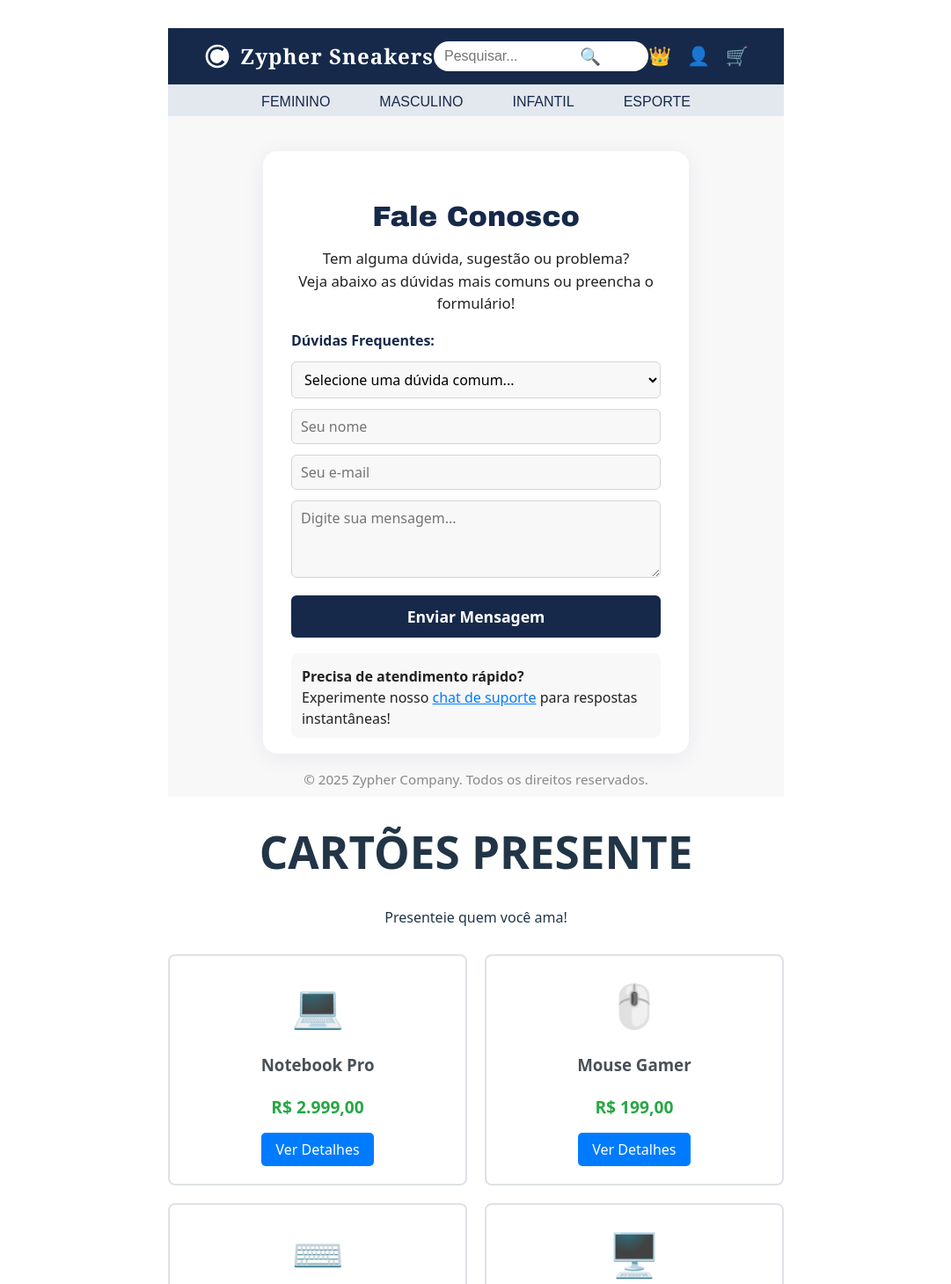
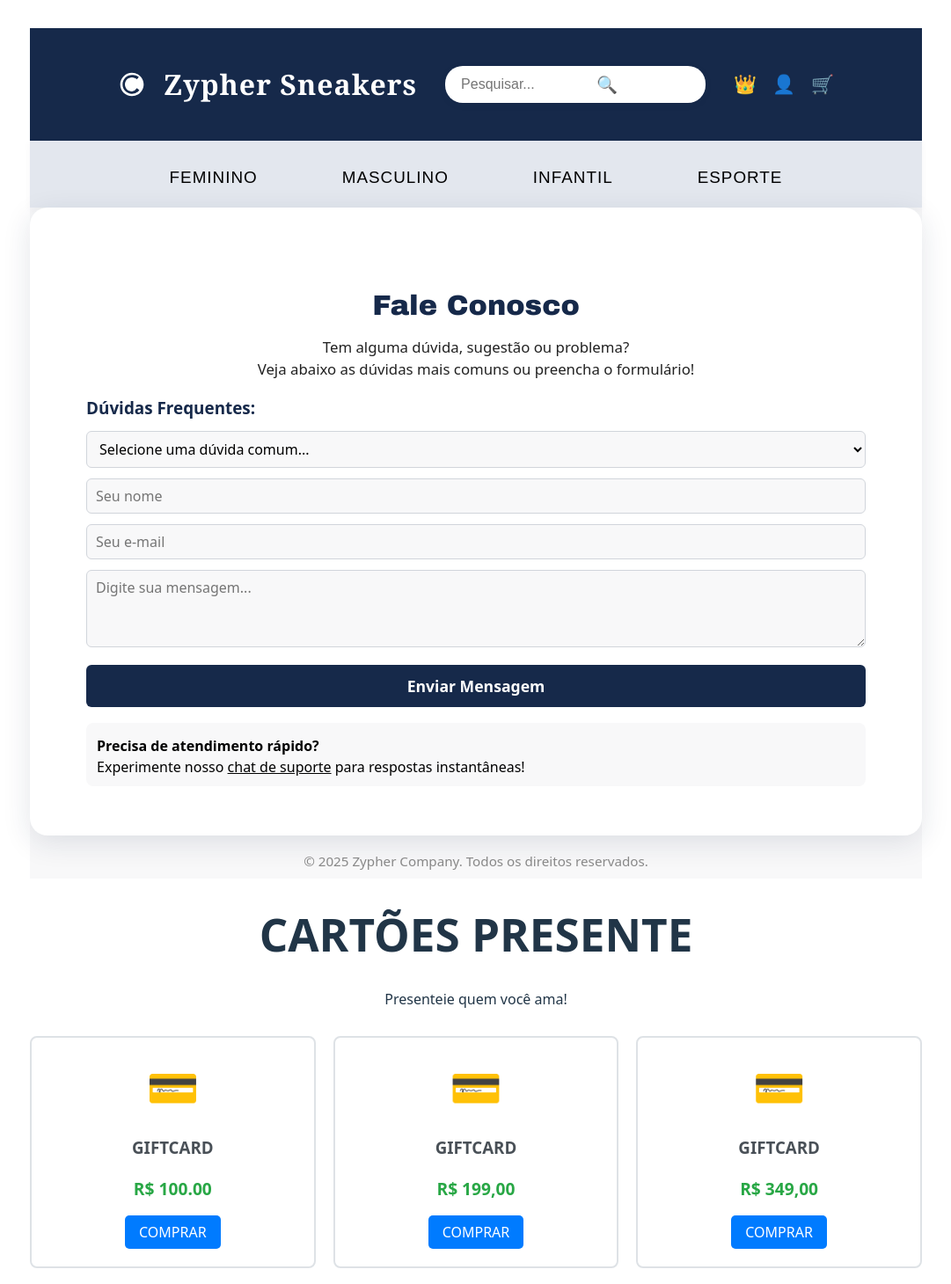
Before and after one commit to miguel-zacharias/VUE---ZYPHER, a Vue app in the folder zypher_vue/: page / in a window 1280 px wide. Shown: the top 1460 px of the page at 88% size, without its empty margins (99-1180 px from the left). Built offline with nearby package versions, Linux system fonts and the light colour scheme.

Commit message:
arrumado NAO MUDEM!! A NAO SER PRA ESTILIZAR!

```diff
--- a/zypher_vue/src/components/Faleconosco.vue
+++ b/zypher_vue/src/components/Faleconosco.vue
@@ -3,7 +3,9 @@
 	<div class="contact-page">
 		<header class="contact-header">
 			<div class="logo-title">
-				<span class="logo-icon"> <svg width="32" height="32" viewBox="0 0 24 24" fill="none"><path d="M2 12C2 6.477 6.477 2 12 2s10 4.477 10 10-4.477 10-10 10S2 17.523 2 12Zm2 0c0 4.418 3.582 8 8 8a7.963 7.963 0 0 0 6.32-3.16l-2.12-1.6A5.978 5.978 0 0 1 12 18c-3.314 0-6-2.686-6-6H4Zm8-8C7.582 4 4 7.582 4 12h2c0-3.314 2.686-6 6-6 1.657 0 3.156.672 4.24 1.76l1.6-2.12A7.963 7.963 0 0 0 12 4Z" fill="#fff"/></svg> </span>
+				<span class="logo-icon">
+					<svg width="32" height="32" viewBox="0 0 24 24" fill="none"><path d="M2 12C2 6.477 6.477 2 12 2s10 4.477 10 10-4.477 10-10 10S2 17.523 2 12Zm2 0c0 4.418 3.582 8 8 8a7.963 7.963 0 0 0 6.32-3.16l-2.12-1.6A5.978 5.978 0 0 1 12 18c-3.314 0-6-2.686-6-6H4Zm8-8C7.582 4 4 7.582 4 12h2c0-3.314 2.686-6 6-6 1.657 0 3.156.672 4.24 1.76l1.6-2.12A7.963 7.963 0 0 0 12 4Z" fill="#fff"/></svg>
+				</span>
 				<span class="logo-text">Zypher Sneakers</span>
 			</div>
 			<div class="search-bar">
@@ -51,29 +53,39 @@
 		</footer>
 	</div>
  </template>
+	justify-content: center;
+	gap: 40px;
+	font-size: 1rem;
+	font-family: 'Arial', sans-serif;
+	font-weight: 500;
 
 	<style scoped>
+	/* Mantém apenas um bloco de estilos, removendo duplicatas e conflitos */
 	.contact-page {
 		background: #f8f8f9;
 		min-height: 100vh;
+		width: 100%;
 		display: flex;
 		flex-direction: column;
 	}
 	.contact-header {
 		background: #16294a;
-	color: #fff;
+		color: #000000;
 		display: flex;
 		align-items: center;
 		justify-content: space-between;
-	padding: 0 40px;
-	height: 64px;
+		padding: 40px 100px 40px 100px;
+		height: auto;
+		min-height: 100px;
+		box-sizing: border-box;
 	}
 	.logo-title {
 		display: flex;
 		align-items: center;
 		font-family: 'Georgia', serif;
-	font-size: 1.5rem;
+		font-size: 2rem;
 		font-weight: bold;
+		gap: 10px;
 	}
 	.logo-icon {
 		margin-right: 10px;
@@ -82,14 +94,17 @@
 	}
 	.logo-text {
 		letter-spacing: 1px;
+		color: #ffffff;
 	}
 	.search-bar {
 		display: flex;
 		align-items: center;
 		background: #fff;
 		border-radius: 20px;
-	padding: 2px 12px;
-	min-width: 220px;
+		padding: 6px 18px;
+		min-width: 260px;
+		margin: 0 32px;
+		box-shadow: 0 2px 8px rgba(22,41,74,0.07);
 	}
 	.search-bar input {
 		border: none;
@@ -98,6 +113,7 @@
 		background: transparent;
 		padding: 6px 0;
 		width: 150px;
+		color: #000;
 	}
 	.search-icon {
 		font-size: 1.2rem;
@@ -109,21 +125,24 @@
 		align-items: center;
 		gap: 18px;
 		font-size: 1.3rem;
+		color: #000;
 	}
 	.contact-nav {
 		background: #e3e7ee;
 		display: flex;
 		justify-content: center;
-	gap: 40px;
-	font-size: 1rem;
+		gap: 80px;
+		font-size: 1.18rem;
 		font-family: 'Arial', sans-serif;
-	font-weight: 500;
-	padding: 8px 0 4px 0;
-	color: #16294a;
+		font-weight: 600;
+		padding: 28px 0 20px 0;
+		color: #000;
+		letter-spacing: 1px;
+		box-shadow: 0 2px 8px rgba(22,41,74,0.04);
 	}
 	.contact-nav a {
 		text-decoration: none;
-	color: #16294a;
+		color: #000;
 		padding: 0 8px;
 	}
 	.contact-main {
@@ -131,16 +150,21 @@
 		display: flex;
 		justify-content: center;
 		align-items: center;
-	padding: 40px 0 0 0;
+		padding: 10;
+		min-height: 0;
+		width: 100%;
+		height: 100%;
 	}
 	.contact-card {
 		background: #fff;
-	border-radius: 16px;
-	box-shadow: 0 4px 24px rgba(22,41,74,0.07);
-	padding: 36px 32px 18px 32px;
-	max-width: 420px;
+		border-radius: 20px;
+		box-shadow: 0 8px 32px rgba(22,41,74,0.12);
+		padding: 72px 64px 56px 64px;
+		max-width: 900px;
 		width: 100%;
 		text-align: center;
+		color: #000;
+		font-size: 1.18rem;
 	}
 	.contact-card h1 {
 		color: #16294a;
@@ -173,6 +197,7 @@
 		font-family: inherit;
 		background: #f8f8f9;
 		margin-bottom: 2px;
+		color: #000;
 	}
 	.form-select {
 		cursor: pointer;
@@ -202,11 +227,11 @@
 		padding: 14px 12px 10px 12px;
 		margin-top: 10px;
 		font-size: 1rem;
-	color: #222;
+		color: #000;
 		text-align: left;
 	}
 	.chat-link {
-	color: #007bff;
+		color: #000;
 		text-decoration: underline;
 	}
 	.contact-footer {
--- a/zypher_vue/src/components/Giftcard.vue
+++ b/zypher_vue/src/components/Giftcard.vue
@@ -13,7 +13,7 @@
         <div class="product-emoji">{{ product.emoji }}</div>
         <h3>{{ product.name }}</h3>
         <p class="product-price">{{ product.price }}</p>
-        <button class="view-btn">Ver Detalhes</button>
+        <button class="view-btn">COMPRAR</button>
       </div>
     </div>
 
@@ -37,31 +37,27 @@ const router = useRouter()
 const products = ref([
   {
     id: 1,
-    name: 'Notebook Pro',
-    price: 'R$ 2.999,00',
-    emoji: '💻',
-    description: 'Notebook de alta performance para desenvolvedores'
+    name: 'GIFTCARD',
+    price: 'R$ 100.00',
+    emoji: '💳',
   },
   {
     id: 2,
-    name: 'Mouse Gamer',
+    name: 'GIFTCARD',
     price: 'R$ 199,00',
-    emoji: '🖱️',
-    description: 'Mouse ergonômico com precisão profissional'
+    emoji: '💳',
   },
   {
     id: 3,
-    name: 'Teclado Mecânico',
+    name: 'GIFTCARD',
     price: 'R$ 349,00',
-    emoji: '⌨️',
-    description: 'Teclado mecânico com switches blue'
+    emoji: '💳',
   },
   {
     id: 4,
-    name: 'Monitor 4K',
+    name: 'GIFTCARD',
     price: 'R$ 1.299,00',
-    emoji: '🖥️',
-    description: 'Monitor 27" com resolução 4K'
+    emoji: '💳',
   }
 ])
 
```
Lines whose indentation alone changed are shown as unchanged.
